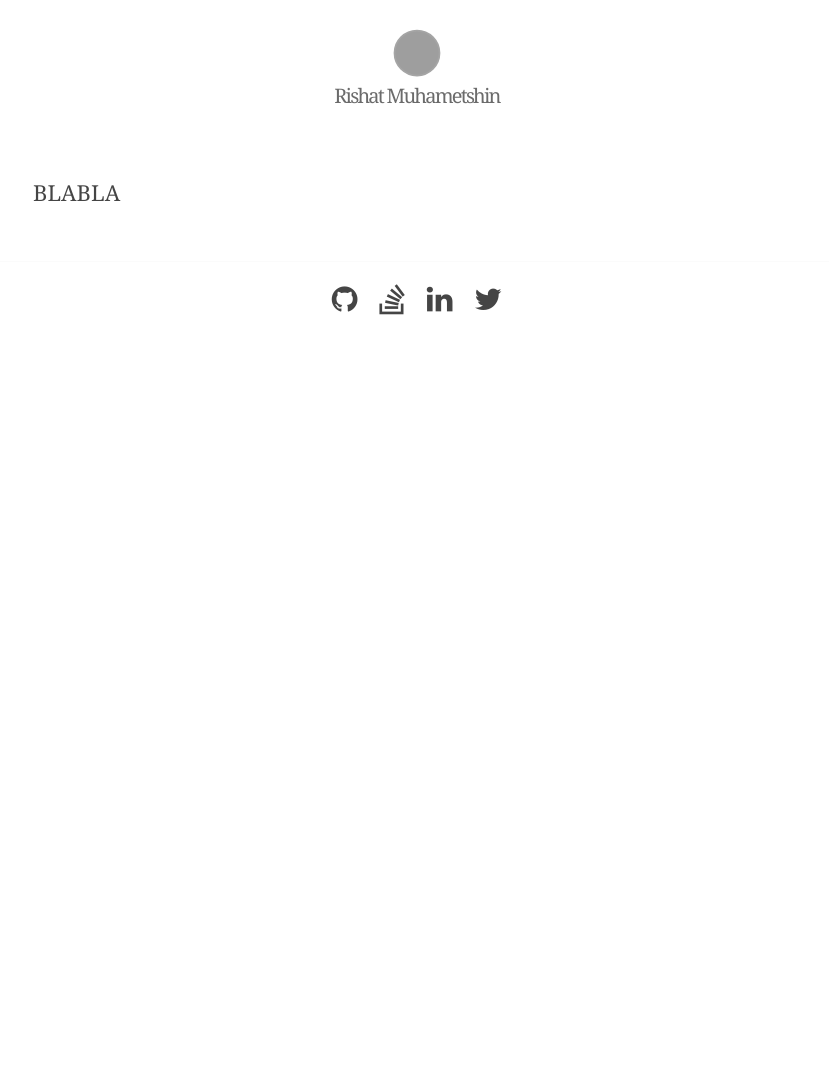
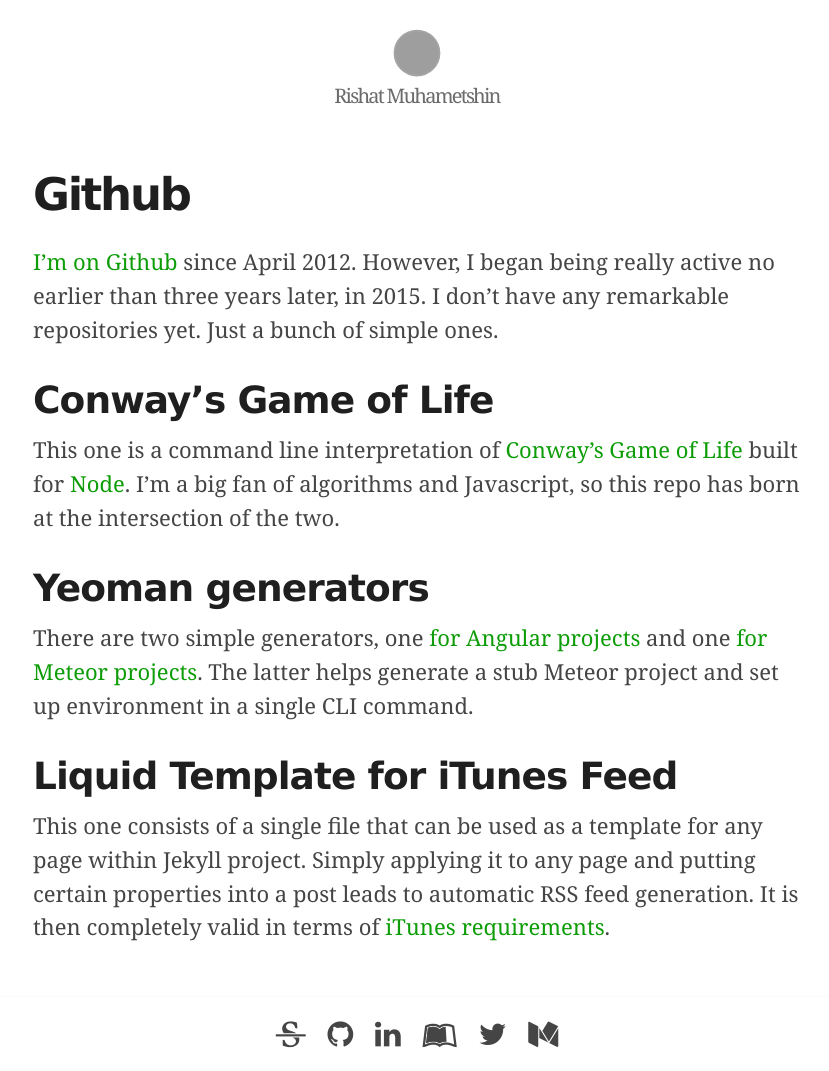
Before and after one commit to taxigy/taxigy.github.io, a Jekyll site: the page built from github.md, in a window 1280 px wide. Shown: the whole page, without its empty margins (223-1052 px from the left). Built offline with Jekyll 4.4.1, drawn with Linux system fonts in a browser that asks for light colours; nearby versions of some CDN libraries; Markdown is read by kramdown in place of the engine named in the settings; before the commit the page ends 900 px from its top, so only the background shows below that; grey boxes are pictures that could not be loaded.

Commit message:
footer okay; also, some links to social profiles are okay

```diff
--- a/_config.yml
+++ b/_config.yml
@@ -5,7 +5,9 @@
 description: No BS.
 baseurl: "" # the subpath of your site, e.g. /blog/
 # url: "http://yourdomain.com" # the base hostname & protocol for your site
+# social profiles / usernames:
 twitter: taxigy
+medium: taxigy
 github_username:  taxigy
 # Build settings
 markdown: redcarpet
--- a/_includes/footer.html
+++ b/_includes/footer.html
@@ -1,18 +1,28 @@
 <footer class="site-footer">
     <ul>
+        <li>
+            <a href="/">
+                <i class="fa fa-strikethrough"></i>
+            </a>
+        </li>
         <li>
             <a href="/github/">
                 <i class="fa fa-github"></i>
             </a>
         </li>
-        <li>
+        <!-- <li>
             <a href="/stackoverflow/">
                 <i class="fa fa-stack-overflow"></i>
             </a>
         </li>
-        <li>
+         --><li>
             <a href="/linkedin/">
                 <i class="fa fa-linkedin"></i>
+            </a>
+        </li>
+        <li>
+            <a href="/leanpub/">
+                <i class="fa fa-leanpub"></i>
             </a>
         </li>
         <li>
@@ -20,5 +30,10 @@
                 <i class="fa fa-twitter"></i>
             </a>
         </li>
+        <li>
+            <a href="http://medium.com/@{{ site.medium }}">
+                <i class="fa fa-medium"></i>
+            </a>
+        </li>
     </ul>
 </footer>
--- a/_layouts/page.html
+++ b/_layouts/page.html
@@ -2,16 +2,9 @@
 layout: default
 ---
 <!-- page -->
-<article class="post">
-
-  {% if page.h1 %}
-  <header class="post-header">
-    <h1 class="post-title">{{ page.h1 }}</h1>
-  </header>
-  {% endif %}
-
-  <article class="post-content">
+<article class="post-content page-content">
+    {% if page.title %}
+        <h1>{{ page.title }}</h1>
+    {% endif %}
     {{ content }}
-  </article>
-
 </article>
--- a/github.md
+++ b/github.md
@@ -1,6 +1,16 @@
 ---
 layout: page
+title: Github
 permalink: /github/
 ---
 
-BLABLA
+[I'm on Github](https://github.com/taxigy/) since April 2012. However, I began being really active no earlier than three years later, in 2015. I don't have any remarkable repositories yet. Just a bunch of simple ones.
+
+## Conway's Game of Life
+This one is a command line interpretation of [Conway's Game of Life](https://en.wikipedia.org/wiki/Conway%27s_Game_of_Life) built for [Node](http://nodejs.org). I'm a big fan of algorithms and Javascript, so this repo has born at the intersection of the two.
+
+## Yeoman generators
+There are two simple generators, one [for Angular projects](https://github.com/taxigy/generator-angular-stub) and one [for Meteor projects](https://github.com/taxigy/generator-meteor-stub). The latter helps generate a stub Meteor project and set up environment in a single CLI command.
+
+## Liquid Template for iTunes Feed
+This one consists of a single file that can be used as a template for any page within Jekyll project. Simply applying it to any page and putting certain properties into a post leads to automatic RSS feed generation. It is then completely valid in terms of [iTunes requirements](http://www.apple.com/itunes/podcasts/specs.html).
```
Also changed, not shown: leanpub.md (added, +7 -0 lines), linkedin.md (+44 -1 lines), resume.md (deleted, +0 -47 lines), svyaznoy.md (deleted, +0 -6 lines).
